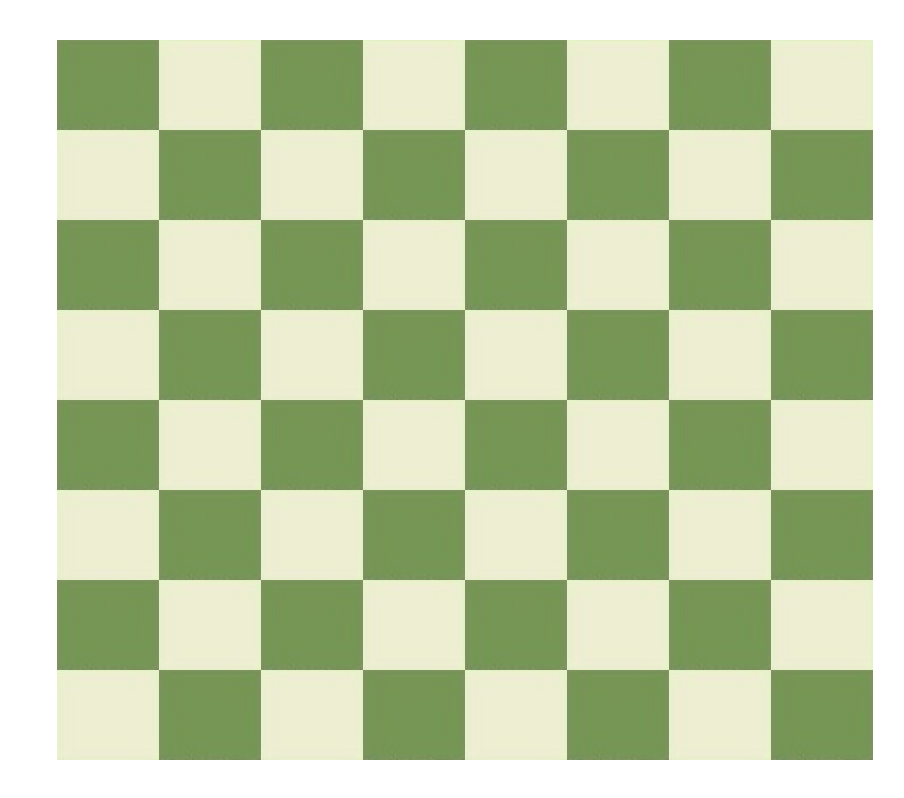
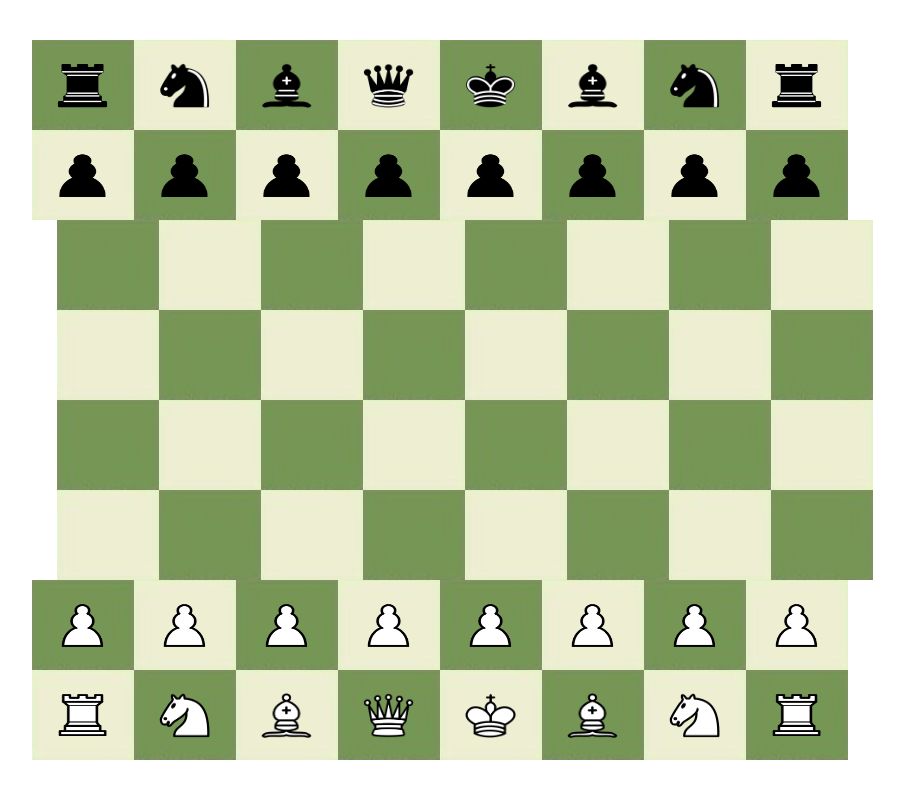
Before and after one commit to se-omar/chess, a React (Vite) app: page / in a window 1280 px wide. Shown: the whole page, without its empty margins (154-1058 px from the left). Built offline with nearby package versions, Linux system fonts and the light colour scheme.

Commit message:
populated each piece's component

```diff
--- a/src/components/Bishop.tsx
+++ b/src/components/Bishop.tsx
@@ -1,7 +1,24 @@
+import pieceImports from "../imports/piece-imports";
+
 interface Props {
   team: string;
 }
 
-const Bishop: React.FC<Props> = (props: Props) => {};
+const Bishop: React.FC<Props> = (props: Props) => {
+  const image =
+    props.team === "black"
+      ? pieceImports.blackBishop
+      : pieceImports.whiteBishop;
+
+  return (
+    <img
+      className="piece-style"
+      // onDragStart={(e) => dragStart(e)}
+      // onDragEnd={(e) => dragEnd(e)}
+      draggable
+      src={image}
+    />
+  );
+};
 
 export default Bishop;
--- a/src/components/Board/Board.tsx
+++ b/src/components/Board/Board.tsx
@@ -55,9 +55,12 @@ const Board: React.FC = () => {
       for (let j = 0; j < rowSize; j++) {
         sqColor = isBlack ? "black" : "white";
         const pieceInfo = getPieceByPosition(i, j);
-        const piece = (
-          <Piece key={key} name={pieceInfo.name} team={pieceInfo.team} />
-        );
+        let piece = null;
+        if (pieceInfo.team !== "") {
+          piece = (
+            <Piece key={key} name={pieceInfo.name} team={pieceInfo.team} />
+          );
+        }
         row.push(<Square key={key++} piece={piece} team={sqColor} />);
         if (j !== 7) isBlack = !isBlack;
       }
--- a/src/components/King.tsx
+++ b/src/components/King.tsx
@@ -1,7 +1,22 @@
+import pieceImports from "../imports/piece-imports";
+
 interface Props {
   team: string;
 }
 
-const King: React.FC<Props> = (props: Props) => {};
+const King: React.FC<Props> = (props: Props) => {
+  const image =
+    props.team === "black" ? pieceImports.blackKing : pieceImports.whiteKing;
+
+  return (
+    <img
+      className="piece-style"
+      // onDragStart={(e) => dragStart(e)}
+      // onDragEnd={(e) => dragEnd(e)}
+      draggable
+      src={image}
+    />
+  );
+};
 
 export default King;
--- a/src/components/Knight.tsx
+++ b/src/components/Knight.tsx
@@ -1,7 +1,24 @@
+import pieceImports from "../imports/piece-imports";
+
 interface Props {
   team: string;
 }
 
-const Knight: React.FC<Props> = (props: Props) => {};
+const Knight: React.FC<Props> = (props: Props) => {
+  const image =
+    props.team === "black"
+      ? pieceImports.blackKnight
+      : pieceImports.whiteKnight;
+
+  return (
+    <img
+      className="piece-style"
+      // onDragStart={(e) => dragStart(e)}
+      // onDragEnd={(e) => dragEnd(e)}
+      draggable
+      src={image}
+    />
+  );
+};
 
 export default Knight;
--- a/src/components/Pawn.tsx
+++ b/src/components/Pawn.tsx
@@ -1,7 +1,22 @@
+import pieceImports from "../imports/piece-imports";
+
 interface Props {
   team: string;
 }
 
-const Pawn: React.FC<Props> = (props: Props) => {};
+const Pawn: React.FC<Props> = (props: Props) => {
+  const image =
+    props.team === "black" ? pieceImports.blackPawn : pieceImports.whitePawn;
+
+  return (
+    <img
+      className="piece-style"
+      // onDragStart={(e) => dragStart(e)}
+      // onDragEnd={(e) => dragEnd(e)}
+      draggable
+      src={image}
+    />
+  );
+};
 
 export default Pawn;
--- a/src/components/Queen.tsx
+++ b/src/components/Queen.tsx
@@ -1,7 +1,22 @@
+import pieceImports from "../imports/piece-imports";
+
 interface Props {
   team: string;
 }
 
-const Queen: React.FC<Props> = (props: Props) => {};
+const Queen: React.FC<Props> = (props: Props) => {
+  const image =
+    props.team === "black" ? pieceImports.blackQueen : pieceImports.whiteQueen;
+
+  return (
+    <img
+      className="piece-style"
+      // onDragStart={(e) => dragStart(e)}
+      // onDragEnd={(e) => dragEnd(e)}
+      draggable
+      src={image}
+    />
+  );
+};
 
 export default Queen;
--- a/src/components/Rook.tsx
+++ b/src/components/Rook.tsx
@@ -1,7 +1,22 @@
+import pieceImports from "../imports/piece-imports";
+
 interface Props {
   team: string;
 }
 
-const Rook: React.FC<Props> = (props: Props) => {};
+const Rook: React.FC<Props> = (props: Props) => {
+  const image =
+    props.team === "black" ? pieceImports.blackRook : pieceImports.whiteRook;
+
+  return (
+    <img
+      className="piece-style"
+      // onDragStart={(e) => dragStart(e)}
+      // onDragEnd={(e) => dragEnd(e)}
+      draggable
+      src={image}
+    />
+  );
+};
 
 export default Rook;
--- a/src/components/Square/Square.css
+++ b/src/components/Square/Square.css
@@ -2,8 +2,6 @@
   position: relative;
   width: 12.5%;
   height: 90px;
-  top: 0;
-  left: 0;
 }
 
 .square-img {
--- a/src/components/Square/Square.tsx
+++ b/src/components/Square/Square.tsx
@@ -6,7 +6,7 @@ import "./Square.css";
 
 interface Props {
   team: string;
-  piece: JSX.Element;
+  piece: JSX.Element | null;
 }
 
 const Square: React.FC<Props> = ({ team: color, piece }: Props) => {
@@ -16,7 +16,7 @@ const Square: React.FC<Props> = ({ team: color, piece }: Props) => {
         className="square-img"
         src={color === "black" ? blackSquare : whiteSquare}
       />
-      {piece}
+      {piece !== null && piece}
     </div>
   );
 };
```
